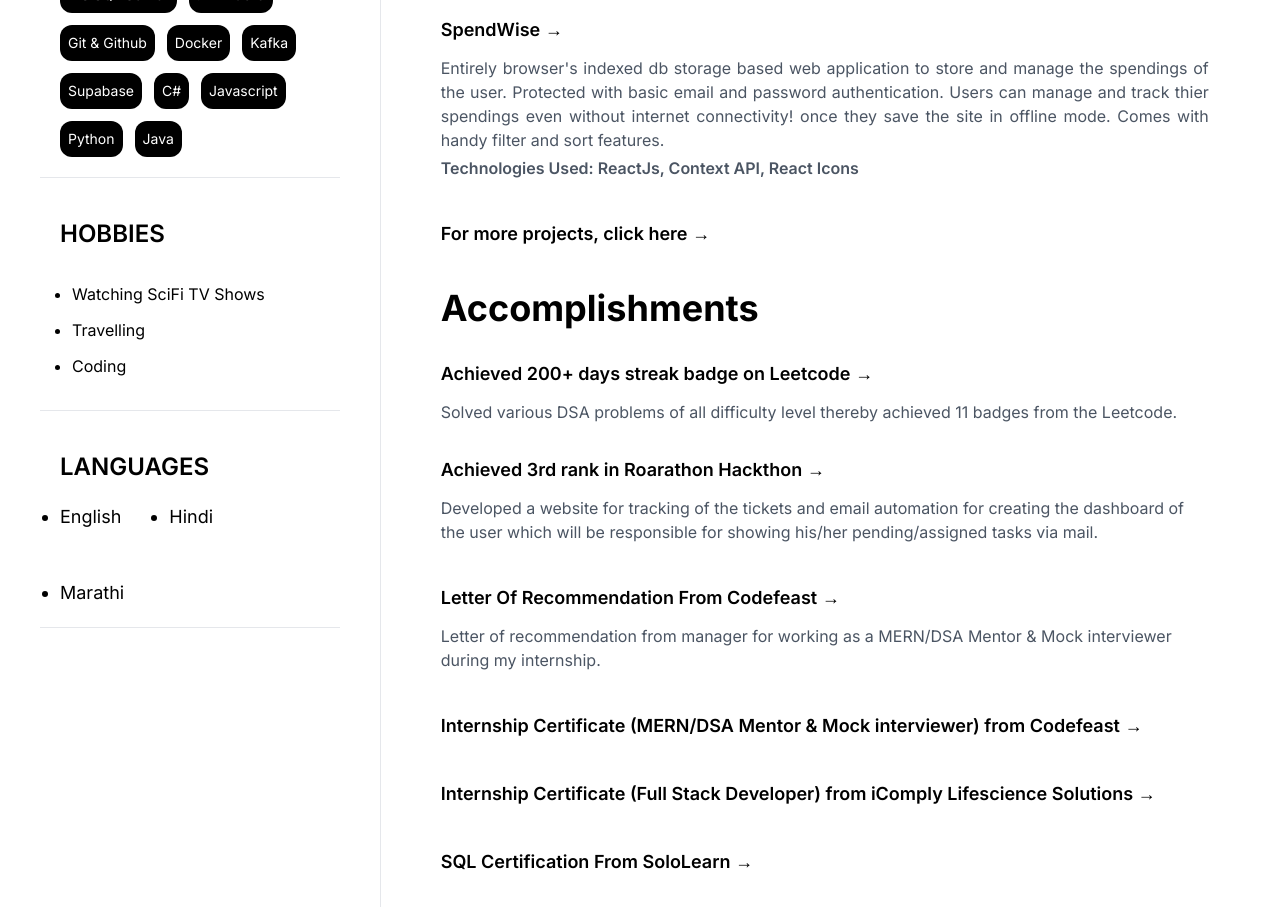
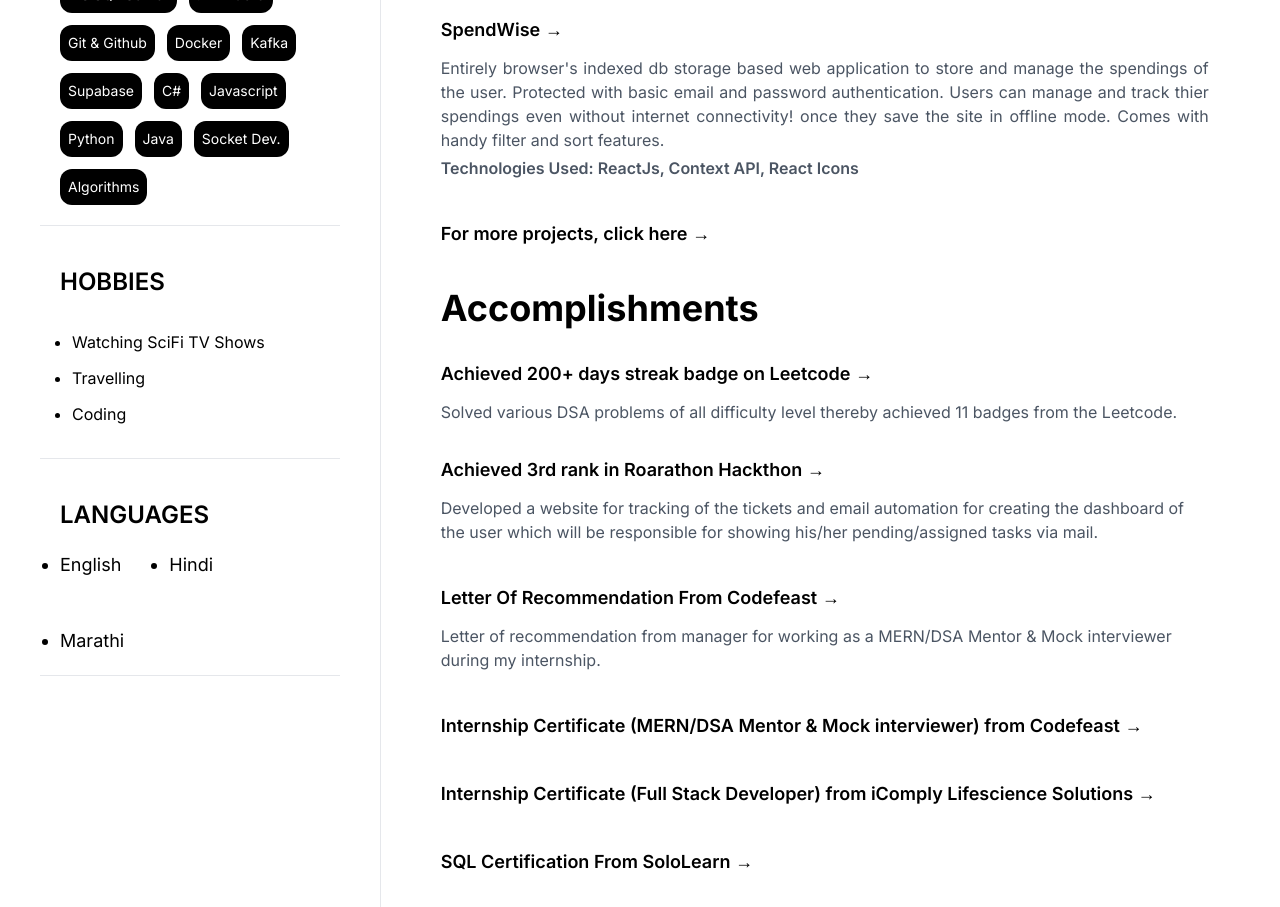
Before and after one commit to Nikhilhaspe/react-minimal-portfolio, a React (Vite) app: page / in a window 1280 px wide. Shown: the part 1380-2287 px from the top of the page. Built offline with nearby package versions, Linux system fonts and the light colour scheme.

Commit message:
minor changes - 1

```diff
--- a/package.json
+++ b/package.json
@@ -7,7 +7,8 @@
     "dev": "vite",
     "build": "vite build",
     "lint": "eslint . --ext js,jsx --report-unused-disable-directives --max-warnings 0",
-    "preview": "vite preview"
+    "preview": "vite preview",
+    "deploy": "gh-pages -d dist"
   },
   "dependencies": {
     "react": "^18.3.1",
@@ -23,6 +24,7 @@
     "eslint-plugin-react": "^7.34.2",
     "eslint-plugin-react-hooks": "^4.6.2",
     "eslint-plugin-react-refresh": "^0.4.7",
+    "gh-pages": "^6.3.0",
     "postcss": "^8.4.39",
     "tailwindcss": "^3.4.4",
     "vite": "^5.3.1"
--- a/src/components/HeaderLeft.jsx
+++ b/src/components/HeaderLeft.jsx
@@ -167,6 +167,12 @@ function HeaderLeft({ darkMode, toggleDarkMode }) {
               <span className="flex justify-center items-center rounded-xl bg-black text-white p-2 dark:bg-white dark:text-black">
                 Java
               </span>
+              <span className="flex justify-center items-center rounded-xl bg-black text-white p-2 dark:bg-white dark:text-black">
+                Socket Dev.
+              </span>
+              <span className="flex justify-center items-center rounded-xl bg-black text-white p-2 dark:bg-white dark:text-black">
+                Algorithms
+              </span>
             </div>
           </div>
         </div>
```
Also changed, not shown: 1 other file (tests, documents, lock files or other folders).
